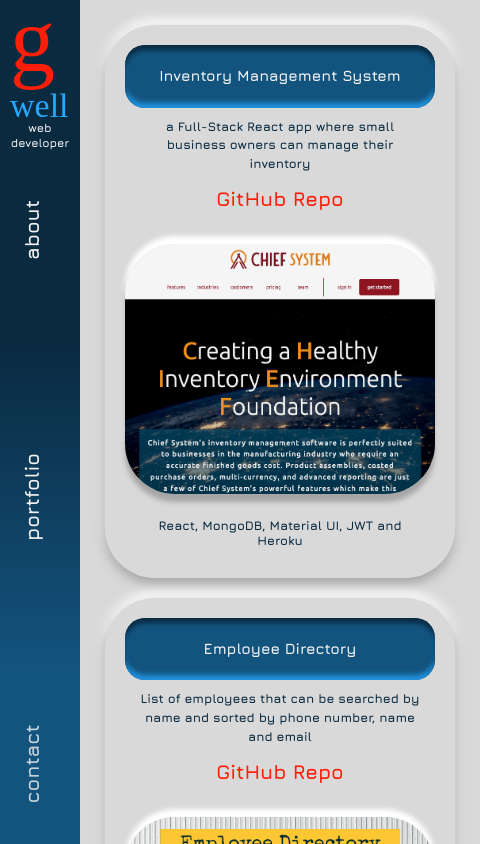
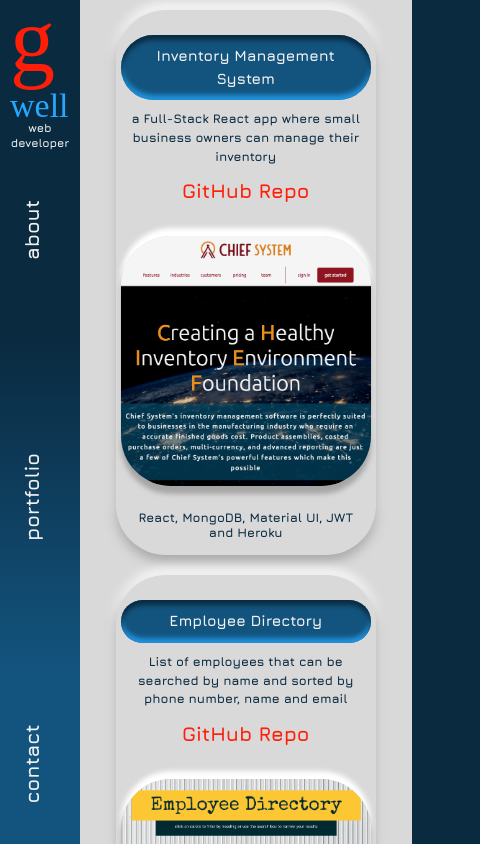
Before and after one commit to vjeuel/G-well_Portfolio-React, a React (Create React App) app: page /portfolio in a window 390 px wide. Shown: the top 844 px of the page, 480 px wide, since content can reach past the window. Built offline with nearby package versions, Linux system fonts and the light colour scheme; a web font is replaced by a local one.

Commit message:
added hover animation to menu

```diff
--- a/src/components/Navbar.css
+++ b/src/components/Navbar.css
@@ -5,7 +5,7 @@
 
 .mainGrid {
 	background: linear-gradient(-180deg, var(--pb) 40%, var(--sb) 80%, var(--sb));
-	height: 100vh;
+	height: 100%;
 	padding: 2.5rem;
 	display: grid;
 	grid-template-rows: 25rem 15rem 1fr;
--- a/src/components/Navbar.js
+++ b/src/components/Navbar.js
@@ -47,31 +47,28 @@ function Navbar() {
 				</div>
 				<motion.div className='navLinkBox' variants={navLinkBoxVariants} initial='hidden' animate='visible'>
 					<NavLink to='/' exact className='navLink' activeClassName='activeNavLink'>
-						<motion.div variants={navLinkVariants}>
-							<span className='navLittleCircles' activeClassName='activeLittleCircles'></span>
+						<motion.div variants={(navLinkVariants, hoverVariants)} whileHover='hover'>
+							<motion.span className='navLittleCircles' variants={hoverVariantsLittleCircles}></motion.span>
 							<span className='navLinkMenu'>about</span>
-							<motion.span
-								className='navLittleCircles'
-								variants={hoverVariants}
-								whileHover='hover'></motion.span>
+							<motion.span className='navLittleCircles' variants={hoverVariantsLittleCircles}></motion.span>
 							<div className='navUnderlineAbout'></div>
 						</motion.div>
 					</NavLink>
 
 					<NavLink to='/portfolio' className='navLink' activeClassName='activeNavLink'>
-						<motion.div variants={navLinkVariants}>
-							<span className='navLittleCircles'></span>
+						<motion.div variants={(navLinkVariants, hoverVariants)} whileHover='hover'>
+							<motion.span className='navLittleCircles' variants={hoverVariantsLittleCircles}></motion.span>
 							<span className='navLinkMenu'>portfolio</span>
-							<span className='navLittleCircles'></span>
+							<motion.span className='navLittleCircles' variants={hoverVariantsLittleCircles}></motion.span>
 							<div className='navUnderlinePortfolio'></div>
 						</motion.div>
 					</NavLink>
 
 					<NavLink to='/contact' className='navLink' activeClassName='activeNavLink'>
-						<motion.div variants={navLinkVariants}>
-							<span className='navLittleCircles'></span>
+						<motion.div variants={(navLinkVariants, hoverVariants)} whileHover='hover'>
+							<motion.span className='navLittleCircles' variants={hoverVariantsLittleCircles}></motion.span>
 							<span className='navLinkMenu'>contact</span>
-							<span className='navLittleCircles'></span>
+							<motion.span className='navLittleCircles' variants={hoverVariantsLittleCircles}></motion.span>
 							<div className='navUnderlineContact'></div>
 						</motion.div>
 					</NavLink>
@@ -89,8 +86,8 @@ const navLinkBoxVariants = {
 		opacity: 1,
 		transition: {
 			when: 'beforeChildren',
-			delay: 3,
-			staggerChildren: 0.5,
+			delay: 2,
+			staggerChildren: 0.4,
 		},
 	},
 };
@@ -107,9 +104,16 @@ const navLinkVariants = {
 
 const hoverVariants = {
 	hover: {
-		whileHover: {
-			scale: 1.1,
-		},
+		scale: 1.1,
+		color: '#26a8ff',
+		transition: { duration: 0.5 },
+	},
+};
+
+const hoverVariantsLittleCircles = {
+	hover: {
+		borderColor: '#ff1e08',
+		transition: { duration: 0.5 },
 	},
 };
 
--- a/src/components/pages/Pages.css
+++ b/src/components/pages/Pages.css
@@ -28,16 +28,14 @@
 }
 
 .portfolioGrid {
-	width: 100%;
 	display: grid;
 	grid-template-columns: repeat(auto-fill, minmax(45rem, 1fr));
-
 	grid-gap: 5rem;
 	justify-items: center;
 }
 .cards {
 	max-width: 45rem;
-	min-width: 35rem;
+	min-width: 25rem;
 	height: auto;
 	display: grid;
 	justify-content: center;
@@ -56,7 +54,7 @@
 	padding: 2rem;
 	margin-top: 0;
 	color: var(--wt);
-	border-radius: 2rem;
+	border-radius: 5rem;
 	box-shadow: inset 0 5px 5px var(--pb), inset 0 -5px 5px rgba(38, 168, 255, 0.75);
 }
 
@@ -107,7 +105,7 @@
 	/* About */
 	.jeuelMobile {
 		display: block;
-		width: 15rem;
+		width: 12rem;
 		border: 8px solid var(--rd);
 		border-radius: 50%;
 		justify-self: flex-end;
@@ -115,11 +113,24 @@
 
 	/* Portfolio */
 	.backgroundPortfolio {
+		width: 85vw;
+		padding: 0rem;
+	}
+	.portfolioGrid {
+		width: 100%;
+		margin: 0 auto;
+		grid-template-columns: 1fr;
+		grid-gap: 2rem;
+		padding: 1rem 0;
+	}
+
+	.cards {
+		width: 26rem;
 		padding: 0.5rem;
 	}
-	.portfolioGrid {
-		grid-template-columns: 1fr;
-		grid-gap: 2rem;
-		padding: 2rem;
+
+	.cards h4 {
+		margin-top: 2rem;
+		padding: 1rem;
 	}
 }
```
